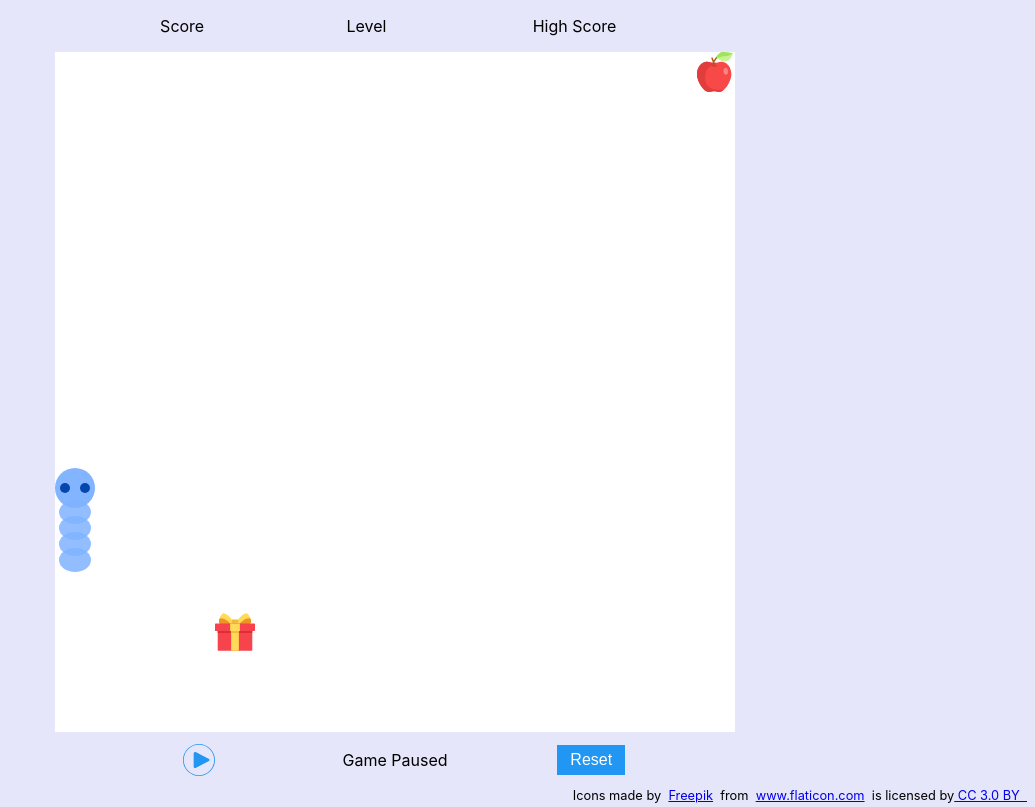
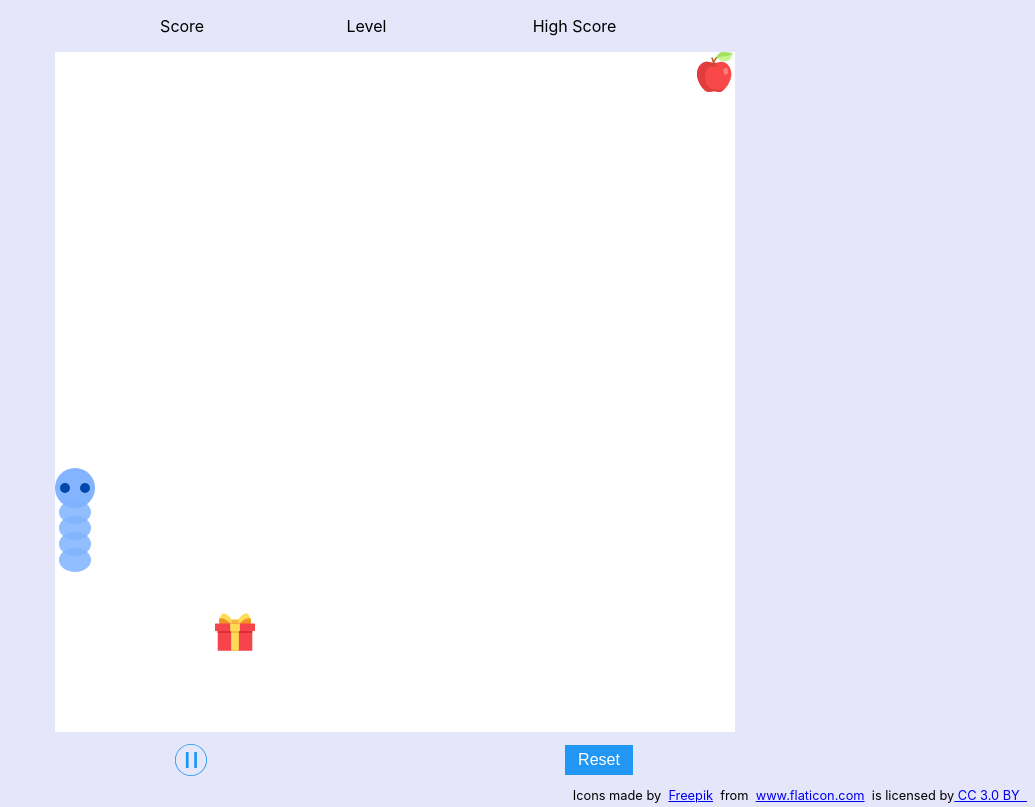
Before and after one commit to sebinbenjamin/react-snakegame, a React (Create React App) app: page / in a window 1280 px wide. Shown: the whole page, without its empty margins (245-1280 px from the left). Built offline with nearby package versions, Linux system fonts and the light colour scheme.

Commit message:
fixed the pause/resume button

```diff
--- a/src/Components/GameControls/GameControls.jsx
+++ b/src/Components/GameControls/GameControls.jsx
@@ -2,20 +2,25 @@ import React from 'react';
 import PropTypes from 'prop-types';
 
 import style from "./GameControls.module.css";
+import playImage from "../../resources/images/play.svg"
+import pauseImage from "../../resources/images/pause.svg"
 
 const GameControls = (props) => {
   const { isPaused, changeGamePlay } = props;
+  const gamePlayButtonStyle = {
+    background: `url(${isPaused ? playImage : pauseImage}) center top/contain no-repeat`
+  }
+
   return (
     <div className={style.GameControls}>
       <div className={style.flexContainer}>
-        <button type="button" className={style.play} onClick={(event) => changeGamePlay(event)} />
-        {isPaused ? '' : 'Game Paused'}
-        <button type="button"> Reset</button>
+        <button type="button" className={style.play} style={gamePlayButtonStyle} onClick={(event) => changeGamePlay(event)} />
+        <span className={style.statusMsg}>{isPaused ? 'Gameplay Paused' : ''}</span>
+        <button type="button" className={style.reset}>Reset</button>
       </div>
     </div>
   )
 }
-
 
 GameControls.propTypes = {
   isPaused: PropTypes.bool.isRequired,
--- a/src/Components/GameControls/GameControls.module.css
+++ b/src/Components/GameControls/GameControls.module.css
@@ -15,26 +15,22 @@
 
 button {
   flex: 0 0 10%;
-  background-color: #2196f3;
   border: none;
-  color: white;
-  font-size: medium;
   padding: 0.4em;
+}
+
+.statusMsg {
+  flex-basis: 20%;
 }
 
 .play {
   width: 4vh;
   height: 4vh;
-  background: url('../../resources/images/play.svg');
-  background-repeat: no-repeat;
-  background-size: contain;
-  background-position: center top;
+  outline: none;
 }
-.pause {
-  width: 2vh;
-  height: 2vh;
-  background: url('../../resources/images/pause.svg');
-  background-repeat: no-repeat;
-  background-size: contain;
-  background-position: center top;
+
+.reset {
+  color: white;
+  background-color: #2196f3;
+  font-size: medium;
 }
```
